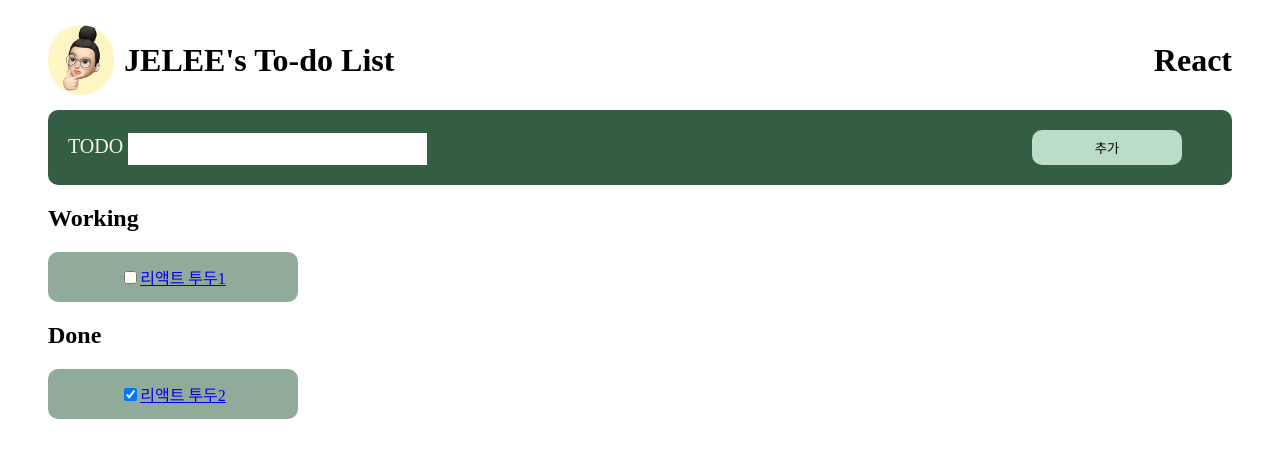
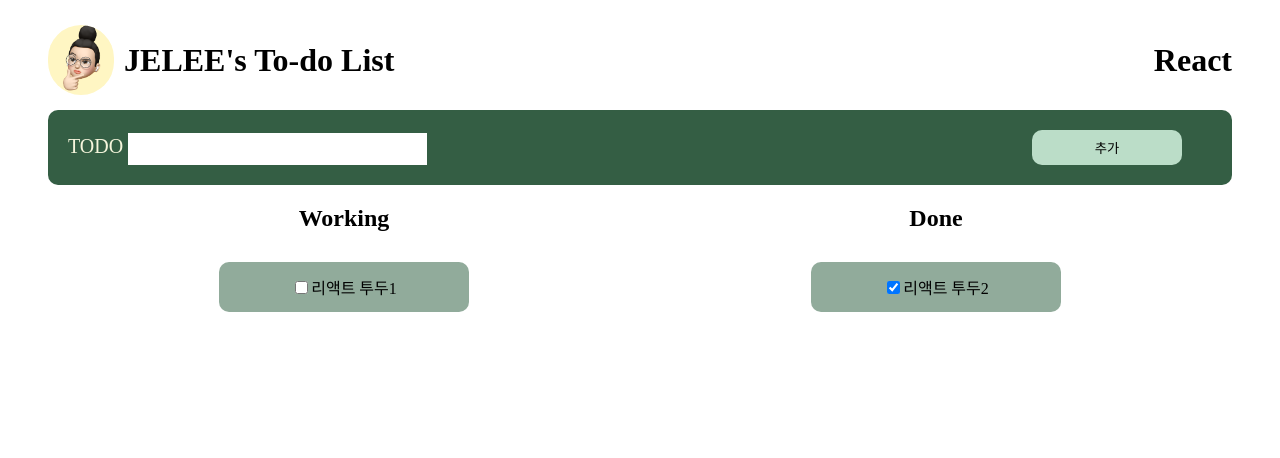
Before and after one commit to jeLee94/TodoList, a React (Create React App) app: page / in a window 1280 px wide. Shown: the top 458 px of the page. Built offline with nearby package versions, Linux system fonts and the light colour scheme; a web font is replaced by a local one.

Commit message:
Fix: 디자인 수정

```diff
--- a/src/components/todo/Todo.js
+++ b/src/components/todo/Todo.js
@@ -30,7 +30,9 @@ export default function Todo(props) {
           />
         )}
         {/*Path Varialble 사용*/}
-        <Link to={`/contents/${todo.id}`}>{todo.title}</Link>
+        <Link to={`/contents/${todo.id}`} className='Link'>
+          {todo.title}
+        </Link>
       </p>
     </div>
   );
--- a/src/components/todo/style.css
+++ b/src/components/todo/style.css
@@ -10,5 +10,9 @@
   align-items: center;
   margin: 10px 0;
   display: flex;
-  flex-direction: column;
 }
+
+.Link {
+  color: black;
+  text-decoration: none;
+}
--- a/src/pages/Contents.jsx
+++ b/src/pages/Contents.jsx
@@ -17,7 +17,7 @@ const Contents = () => {
   const [contents, setContents] = useState('');
   // input 입력시 제목,내용 셋팅
   //Todo1: input창 클릭 안하고 완료하면 내용 사라지는 문제
-  //Todo2: 제목만 수정시(내용은 클릭만했을때) 화면 순서 달라지는 문제
+
   const onSetTodoHandler = (event) => {
     const { value } = event.target;
     if (event.target.name === 'title') setTitle(value); //제목설정
@@ -34,8 +34,6 @@ const Contents = () => {
   // 상태 변경함수
   const onModifyHandler = (child) => {
     setModify(!modify);
-    console.log(child);
-    console.log(title, contents);
     if (child === '완료') {
       dispatch(updateTodo({ id: param.id, title, contents }));
       todo.contents = contents;
--- a/src/pages/TodoPage.jsx
+++ b/src/pages/TodoPage.jsx
@@ -10,9 +10,7 @@ import Header from '../components/header/header';
 const TodoPage = () => {
   const dispatch = useDispatch();
   let { todos } = useSelector((state) => state.todo);
-  // console.log(todos);
   const [title, setTitle] = useState('');
-  // const [contents, setContents] = useState('');
 
   // input에 내용 입력시 제목 셋팅
   const onSetTodoHandler = (event) => {
@@ -25,8 +23,7 @@ const TodoPage = () => {
     if (title === '') {
       alert('내용을 추가해주세요.');
     } else {
-      setTitle(''); //저장되어있는 제목, 내용 초기화
-      // setContents('');
+      setTitle(''); //저장되어있는 제목 초기화
       dispatch(
         setTodo({
           id: uuid(),
@@ -41,8 +38,6 @@ const TodoPage = () => {
   // 상태 변경함수
   const onChangeHandler = ({ e, todo }) => {
     todo.isDone = !todo.isDone;
-    // /todos = todos.filter((t) => t !== todo);
-
     dispatch(updateTodo());
   };
 
@@ -53,12 +48,25 @@ const TodoPage = () => {
         submitHandler={onSubmitTodoHandler}
         inputHandler={onSetTodoHandler}
       />
-      {/* <input type='checkbox' onClick={(e) => (e.target.checked = true)} /> */}
+      <div
+        style={{
+          display: 'flex',
+          height: '100%',
+          alignItems: 'baseline',
+        }}
+      >
+        <div
+          style={{
+            width: '600px',
+            display: 'flex',
+            flexDirection: 'column',
+
+            alignItems: 'center',
+          }}
+        >
           <h2>Working</h2>
-
           {todos.map((todo) => {
             if (!todo.isDone)
-          //false
               return (
                 <Todo
                   todo={todo}
@@ -68,6 +76,15 @@ const TodoPage = () => {
                 />
               );
           })}
+        </div>
+        <div
+          style={{
+            width: '600px',
+            display: 'flex',
+            flexDirection: 'column',
+            alignItems: 'center',
+          }}
+        >
           <h2>Done</h2>
           {todos.map((todo) => {
             if (todo.isDone)
@@ -81,6 +98,8 @@ const TodoPage = () => {
               );
           })}
         </div>
+      </div>
+    </div>
   );
 };
 export default TodoPage;
```
Lines whose indentation alone changed are shown as unchanged.
